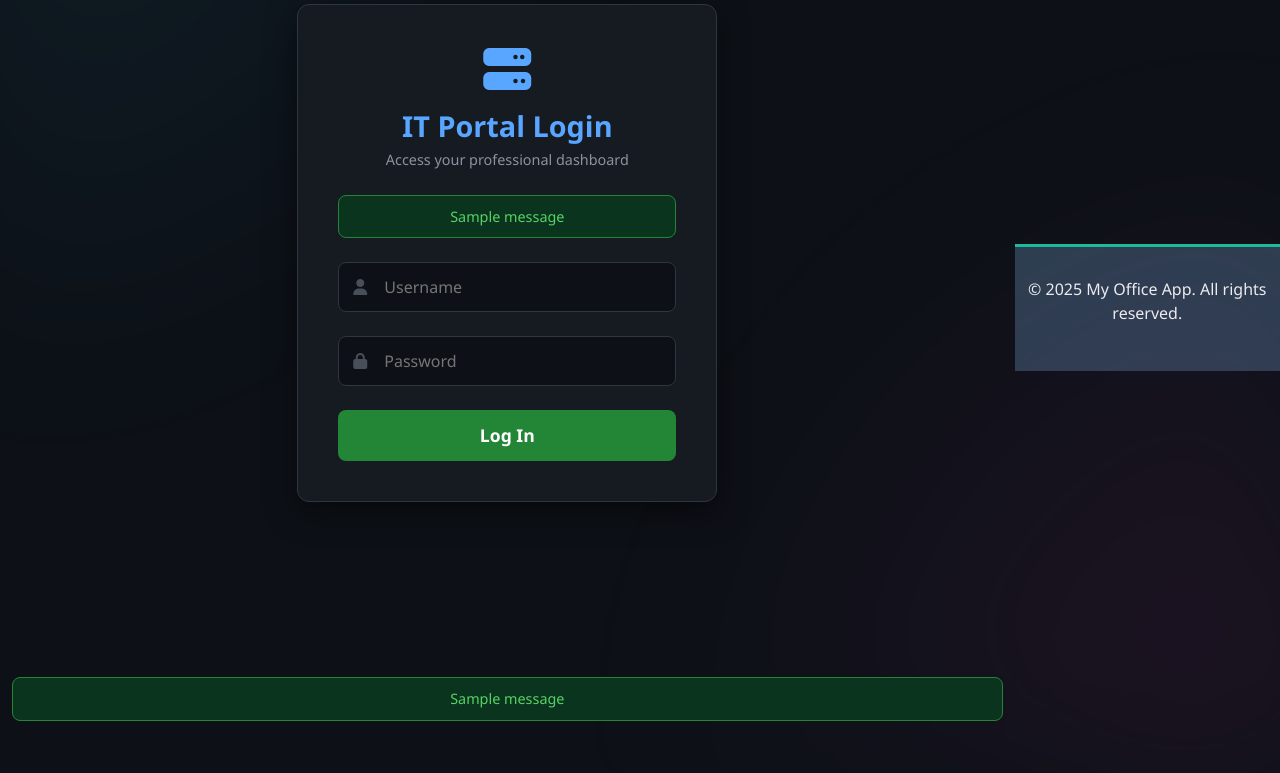
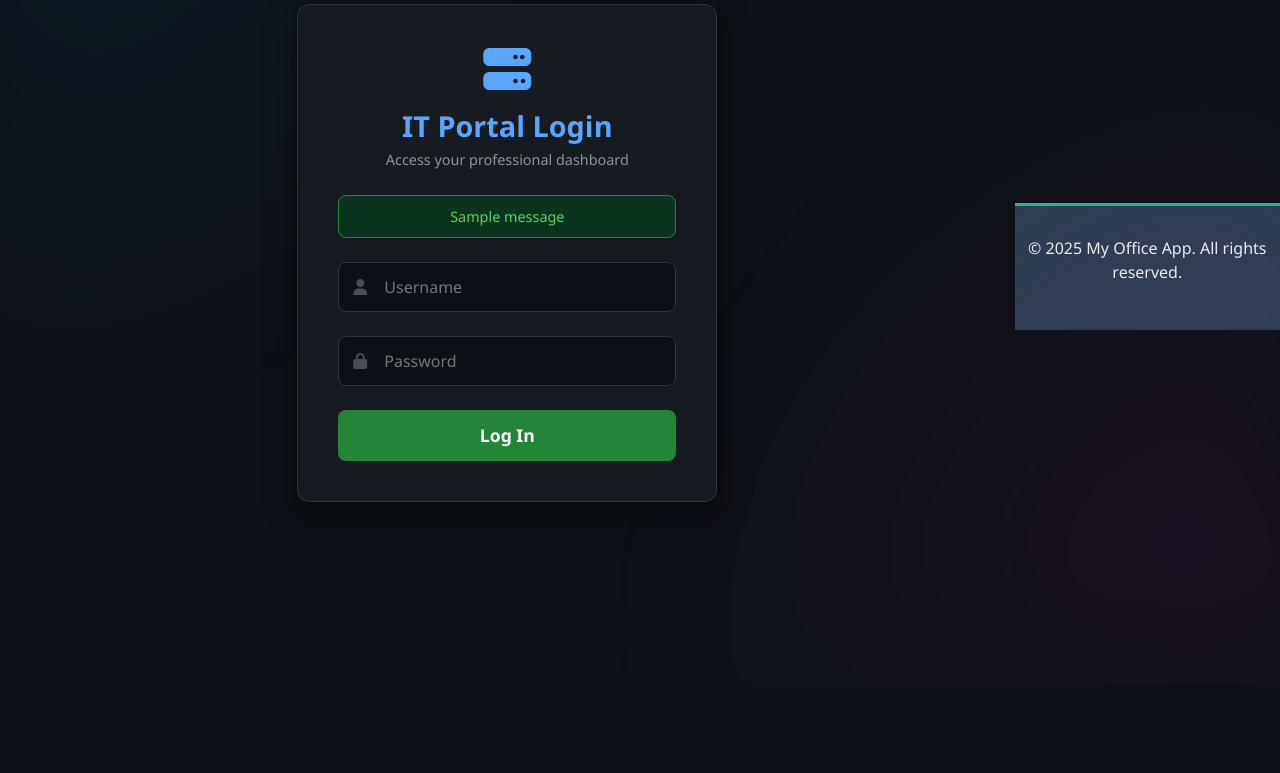
Before and after one commit to Abhijeet630/abhiitadmin, a Flask app: page /login in a window 1280 px wide; the page is wider, and only the part inside the window is pictured. Shown: the part 241-1014 px from the top of that part. After the commit the page ends 853 px from the top of that part, so only its background shows below. Run offline with Flask 3, Linux system fonts and the light colour scheme; tables that the repository leaves empty hold one stand-in row (values such as "Sample post"); one stand-in notice (Sample message) is shown.

Commit message:
Auto update from VS Code

```diff
--- a/templates/login.html
+++ b/templates/login.html
@@ -39,17 +39,7 @@
         </form>
     </div>
 </div>
-{% with messages = get_flashed_messages(with_categories=true) %}
-        {% if messages %}
-        <div class="messages mt-4">
-            {% for category, message in messages %}
-            <div class="alert alert-{{ category }} animate__animated animate__shakeX" role="alert">
-                {{ message }}
-            </div>
-            {% endfor %}
-        </div>
-        {% endif %}
-        {% endwith %}
+
 
 <style>
     /* Main Background for IT Theme */
```
